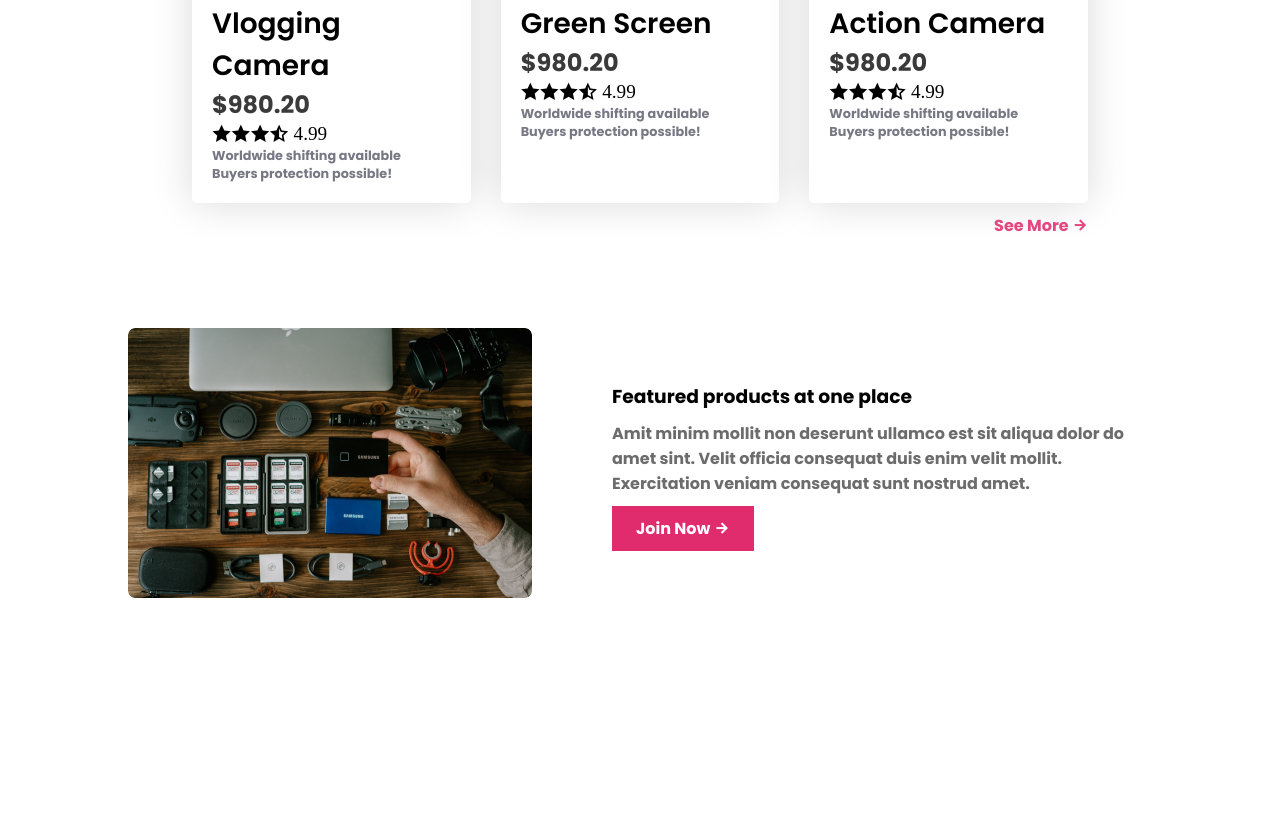
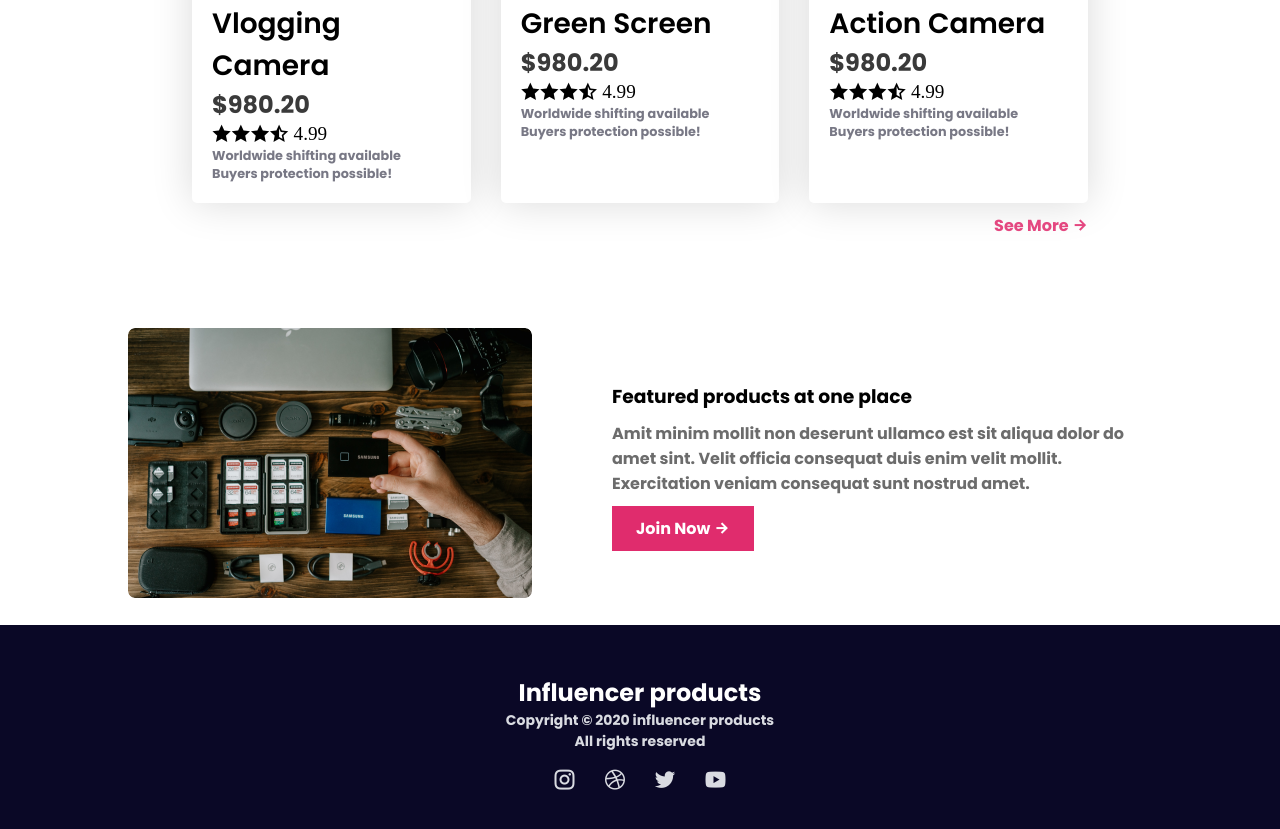
Before and after one commit to Tamim239/influencer-website, a plain HTML site: page index.html in a window 1280 px wide. Shown: the part 1898-2727 px from the top of the page. Before the commit the page ends 2503 px from the top, so only its background shows below. Drawn offline with nearby package versions, Linux system fonts and the light colour scheme.

Commit message:
added footer

```diff
--- a/css/style.css
+++ b/css/style.css
@@ -296,6 +296,7 @@ nav a {
     justify-content: space-between;
     gap: 80px;
 }
+
 .featured-image img {
     border-radius: 7px;
 
@@ -305,9 +306,40 @@ nav a {
     text-align: left;
 }
 
- .featured-content .featured-description {
+.featured-content .featured-description {
     color: #6C6C6C;
     font-size: 1rem;
     font-weight: 700;
     margin: 10px 0;
 }
+
+/* footer section */
+.footer {
+    background: #0A0826;
+    height: 250px;
+    padding: 50px 0;
+}
+
+.footer-title {
+    color: #FFF;
+    text-align: center;
+}
+
+.footer-description {
+    color: #D9DBE1;
+    font-size: 14px;
+    font-weight: 700;
+    text-align: center;
+}
+
+.footer .icon {
+    color: #D9DBE1;
+    text-align: center;
+    font-size: 1.5rem;
+    margin-top: 10px;
+}
+
+.footer .icon i {
+    padding: 0 10px;
+
+}
--- a/index.html
+++ b/index.html
@@ -127,8 +127,15 @@
               </div>
             </section>
     </main>
-    <footer>
-
+    <footer class="footer">
+         <h3 class="footer-title text-title">Influencer products</h3>
+         <p class="footer-description">Copyright © 2020  influencer products <br> All rights reserved</p>
+         <div class="icon">
+            <i class="ri-instagram-line"></i>
+            <i class="ri-dribbble-fill">
+            </i><i class="ri-twitter-fill"></i>
+            <i class="ri-youtube-fill"></i>
+         </div>
     </footer>
 </body>
 </html>
```
